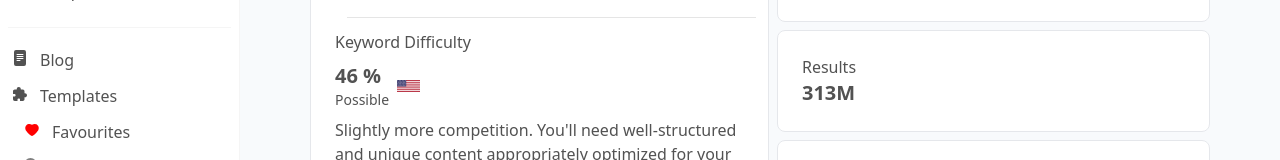
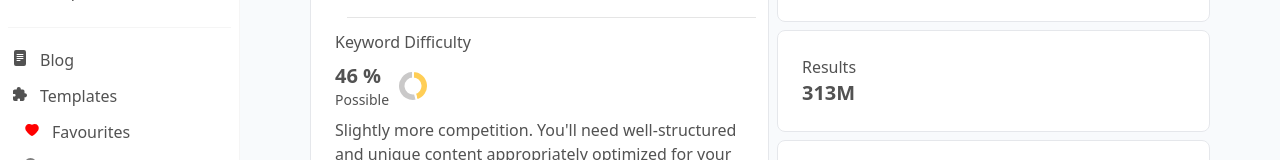
Before and after one commit to rajarshi-ch/longshot_assignment, a Next.js app: page /mock_ui in a window 1280 px wide. Shown: the part 221-381 px from the top of the page. Built offline with nearby package versions, Linux system fonts and the light colour scheme.

Commit message:
Dynamic chart added to dashboard

```diff
--- a/package.json
+++ b/package.json
@@ -6,9 +6,12 @@
     "start": "next start"
   },
   "dependencies": {
+    "@types/chart.js": "^2.9.37",
+    "chart.js": "^4.0.1",
     "clsx": "^1.2.1",
     "next": "latest",
     "react": "18.2.0",
+    "react-chartjs-2": "^5.0.1",
     "react-dom": "18.2.0",
     "react-icons": "^4.7.1",
     "react-spring": "^9.5.5"
--- a/views/mock_ui/components/detaileCards.tsx
+++ b/views/mock_ui/components/detaileCards.tsx
@@ -1,3 +1,4 @@
+import DonutChart from "./donutChart";
 import { IntentBadge } from "./intentBadge";
 
 export default function DetailCards() {
@@ -20,11 +21,9 @@ export default function DetailCards() {
             <div className="text-xl font-bold dark:text-white">46 %</div>
             <div className="text-sm dark:text-white">Possible</div>
           </div>
-          <img
-            src={`/usa.svg`}
-            alt=""
-            className="h-3 align-middle self-center ml-2"
-          />
+          <div className="align-middle self-center w-8 h-8 ml-2">
+            <DonutChart difficulty={46} />
+          </div>
         </div>
         Slightly more competition. You'll need well-structured and unique
         content appropriately optimized for your keywords.",
--- /dev/null
+++ b/views/mock_ui/components/donutChart.tsx
@@ -0,0 +1,23 @@
+import { Doughnut } from "react-chartjs-2";
+import { Chart, ArcElement } from "chart.js";
+
+Chart.register(ArcElement);
+
+function getData(difficulty: number) {
+  return {
+    labels: ["Red", "Green", "Yellow"],
+    datasets: [
+      {
+        data: [difficulty, 100 - difficulty],
+        backgroundColor: ["#FFCE56", "#cac9c9"],
+      },
+    ],
+  };
+}
+
+let size = "14px";
+
+export default function DonutChart({ difficulty }: { difficulty: number }) {
+  let data = getData(difficulty);
+  return <Doughnut data={data} width={size} height={size} />;
+}
```
Also changed, not shown: 1 other file (tests, documents, lock files or other folders).
